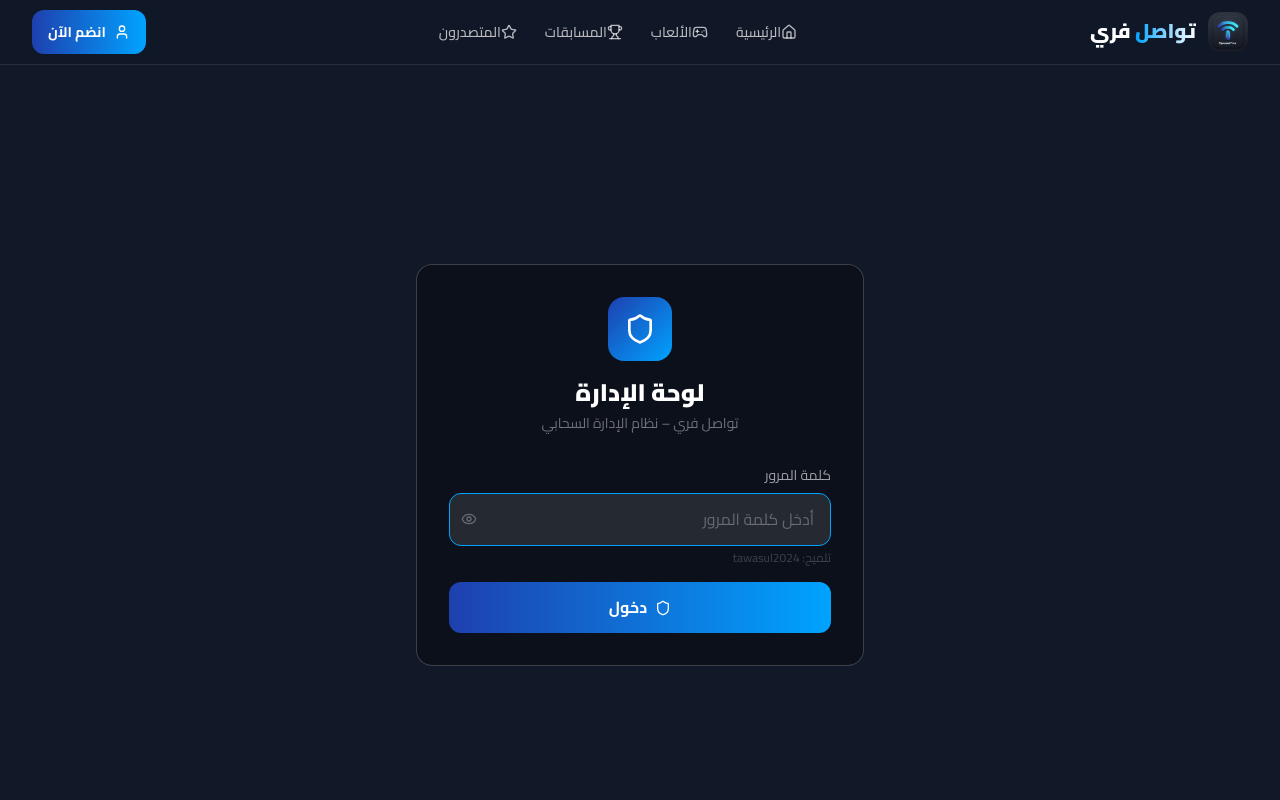
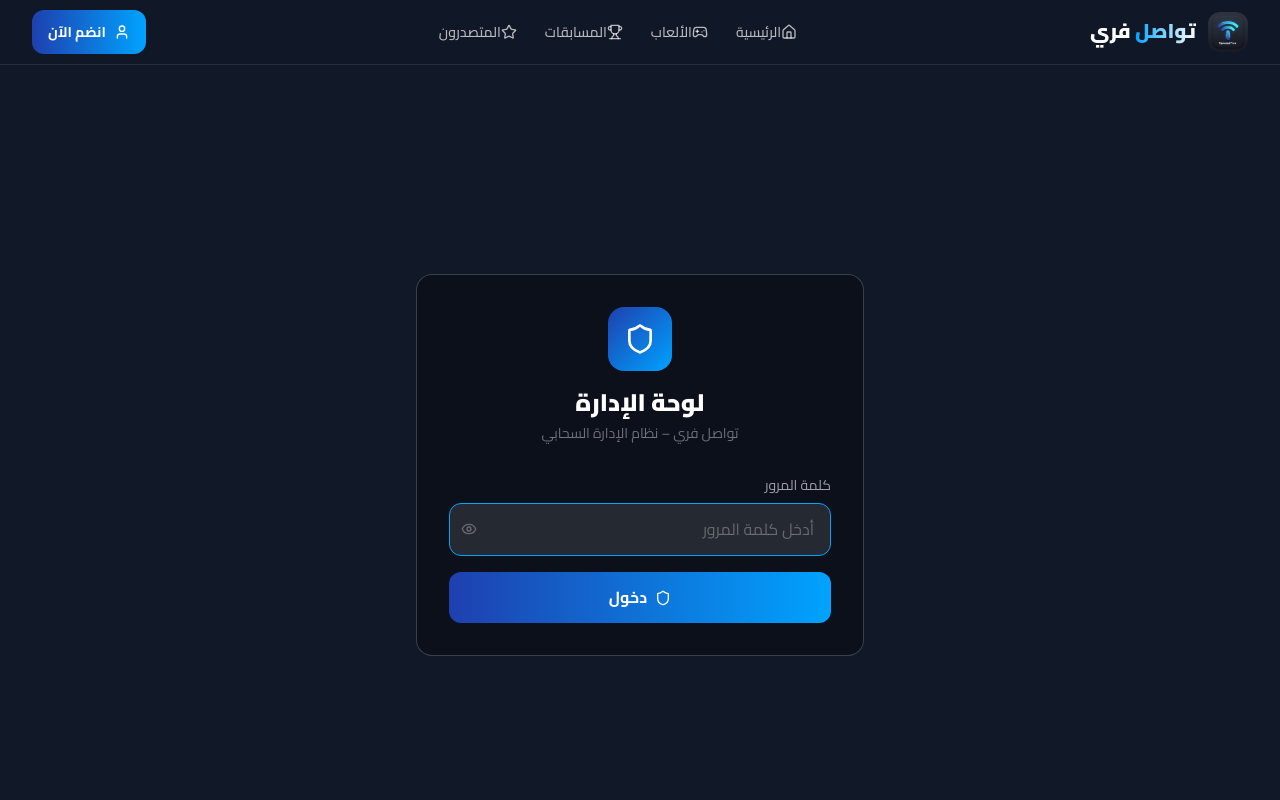
Before and after one commit to abubakr775878004-del/TawasulFree, a React (Vite) app: page /admin in a window 1280 px wide. Shown: the top 800 px of the page. Built offline with nearby package versions, Linux system fonts and the light colour scheme.

Commit message:
Update AdminPage.tsx

```diff
--- a/src/pages/AdminPage.tsx
+++ b/src/pages/AdminPage.tsx
@@ -84,7 +84,6 @@
                 {showPw ? <EyeOff size={16} /> : <Eye size={16} />}
               </button>
             </div>
-            <p className="text-white/20 text-xs mt-1">تلميح: tawasul2024</p>
           </div>
           <button type="submit" disabled={loading} className="btn-primary w-full py-3">
             {loading ? <div className="w-5 h-5 border-2 border-white/30 border-t-white rounded-full animate-spin" /> : <>
@@ -241,7 +240,6 @@
                 ))}
               </div>
 
-              {/* Charts placeholder */}
               <div className="grid grid-cols-1 lg:grid-cols-2 gap-6">
                 <div className="glass-card p-5">
                   <h3 className="font-bold text-white mb-4 flex items-center gap-2">
@@ -287,7 +285,6 @@
                 </div>
               </div>
 
-              {/* Top Players */}
               <div className="glass-card p-5">
                 <h3 className="font-bold text-white mb-4">أفضل 5 لاعبين</h3>
                 <div className="space-y-2">
@@ -441,7 +438,6 @@
                 </button>
               </div>
 
-              {/* Add Ad Form */}
               {showAdForm && (
                 <div className="glass-card p-6 animate-fade-in">
                   <h3 className="font-bold text-white text-lg mb-4">إضافة إعلان جديد</h3>
@@ -537,7 +533,6 @@
                 </div>
               )}
 
-              {/* Ads List */}
               <div className="space-y-3">
                 {ads.map((ad) => (
                   <div key={ad.id} className={`glass-card p-5 border ${ad.isActive ? 'border-brand-success/20' : 'border-white/10 opacity-60'}`}>
```
